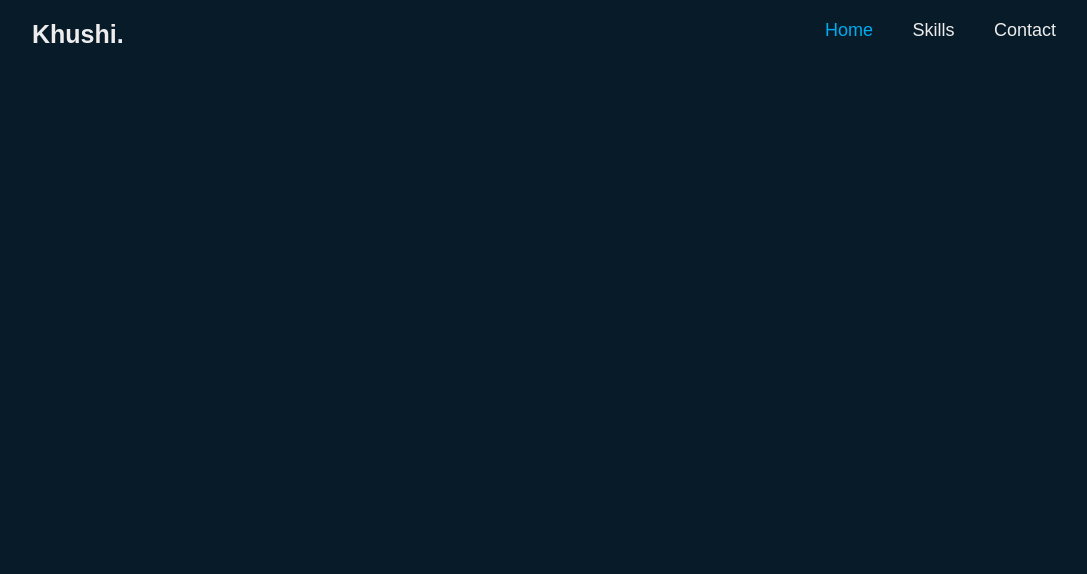
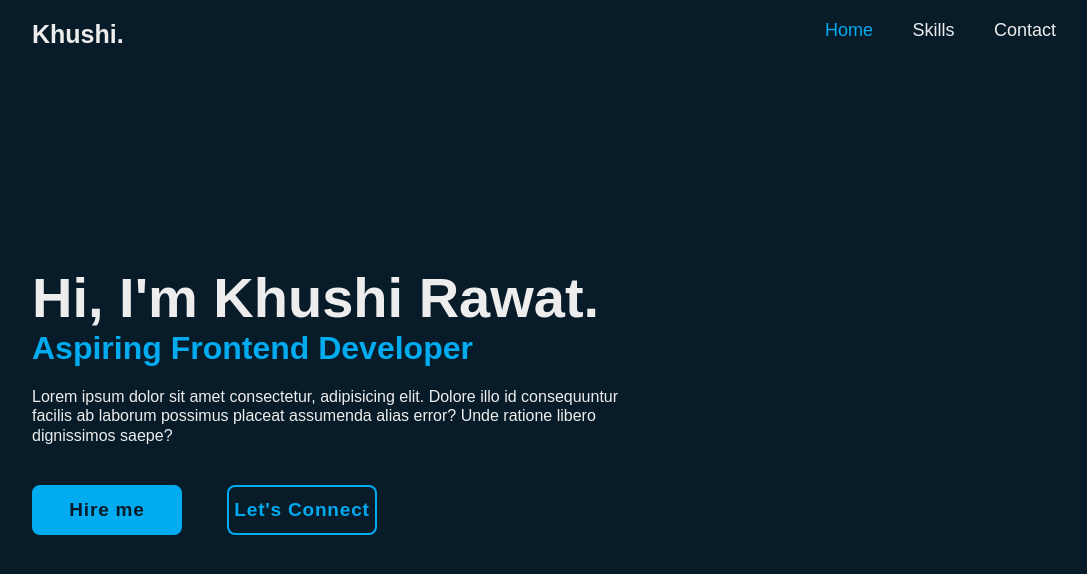
Before and after one commit to Rawatkhushi/Portfolio-Updated, a plain HTML site: page index.html in a window 1280 px wide. Shown: the whole page, without its empty margins (96-1183 px from the left). Drawn offline with Linux system fonts and the light colour scheme.

Commit message:
hero section added

```diff
--- a/index.html
+++ b/index.html
@@ -17,6 +17,21 @@
         </div>
     </header>
 
+    <div class="home">
+        <div class="home-content">
 
+            <h1>Hi, I'm Khushi Rawat.</h1>
+            <h3>Aspiring Frontend Developer</h3>
+
+            <p>Lorem ipsum dolor sit amet consectetur, adipisicing elit. Dolore illo id consequuntur facilis ab laborum possimus placeat assumenda alias error? Unde ratione libero dignissimos saepe?</p>
+
+            <div class="btn-box">
+                <a href="">Hire me</a>
+                <a href="">Let's Connect</a>
+            </div>
+        </div>
+
+
+    </div>
 </body>
 </html>
--- a/style.css
+++ b/style.css
@@ -6,6 +6,7 @@
 body{
     background-color: #081b29;
     font-family:Arial, Helvetica, sans-serif;
+    color: #ededed;
 }
 header{
     position: fixed;
@@ -36,3 +37,83 @@ header{
 .navbar a.active{
     color: #00abf0;
 }
+
+.home{
+    display: flex;
+    align-items: center;
+    height: 100vh;
+    padding: 0 10%;
+}
+.home-content{
+    max-width: 600px;
+}
+.home-content h1{
+    font-size: 56px;
+    font-weight: 700;
+}
+.home-content h3{
+    font-size: 32px;
+    font-weight: 700;
+    color: #00abf0;
+}
+
+.home-content p{
+    font-size: 16px;
+    margin: 20px 0 40px;
+    line-height: 1.2;
+}
+
+.home-content .btn-box{
+    width: 345px;
+    height: 50px;
+    display: flex;
+    justify-content: space-between;
+}
+.btn-box a {
+    position: relative;
+    display: inline-flex;  /*doubtful*/
+    justify-content: center;
+    align-items: center;
+    height: 100%;
+    width: 150px;
+    background-color: #00abf0;
+    border: 2px solid #00abf0;
+    border-radius: 8px;
+    font-size: 19px;
+    color: #081b29;
+    text-decoration: none;
+    font-weight: 600;
+    letter-spacing: 0.8px;
+    z-index: 1;
+    overflow: hidden;
+}
+.btn-box a:hover{
+    color: #00abf0;
+}
+.btn-box a:nth-child(2){
+    background: transparent;
+    color: #00abf0;
+}
+.btn-box a:nth-child(2):hover{
+    color: #081b29;
+}
+
+.btn-box a:nth-child(2)::before{
+    background-color: #00abf0;
+}
+
+.btn-box a::before{
+    content: '';
+    position: absolute;
+    top: 0;
+    left: 0;
+    width: 0;
+    height: 100%;
+    background-color: #081b29;
+    z-index: -1;
+    transition: .5s;
+}
+.btn-box a:hover:before{
+    width: 100%;
+
+}
```
